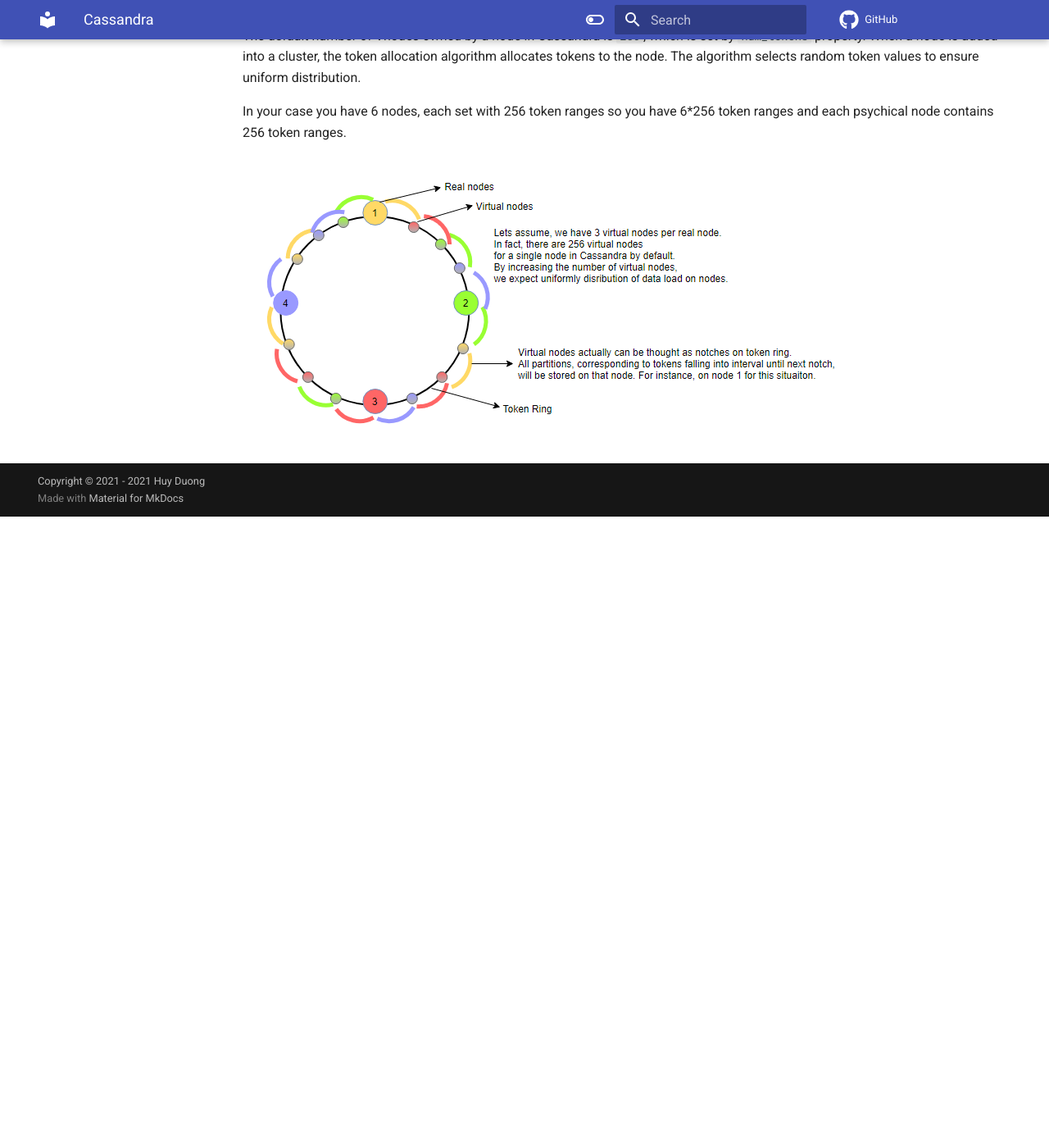
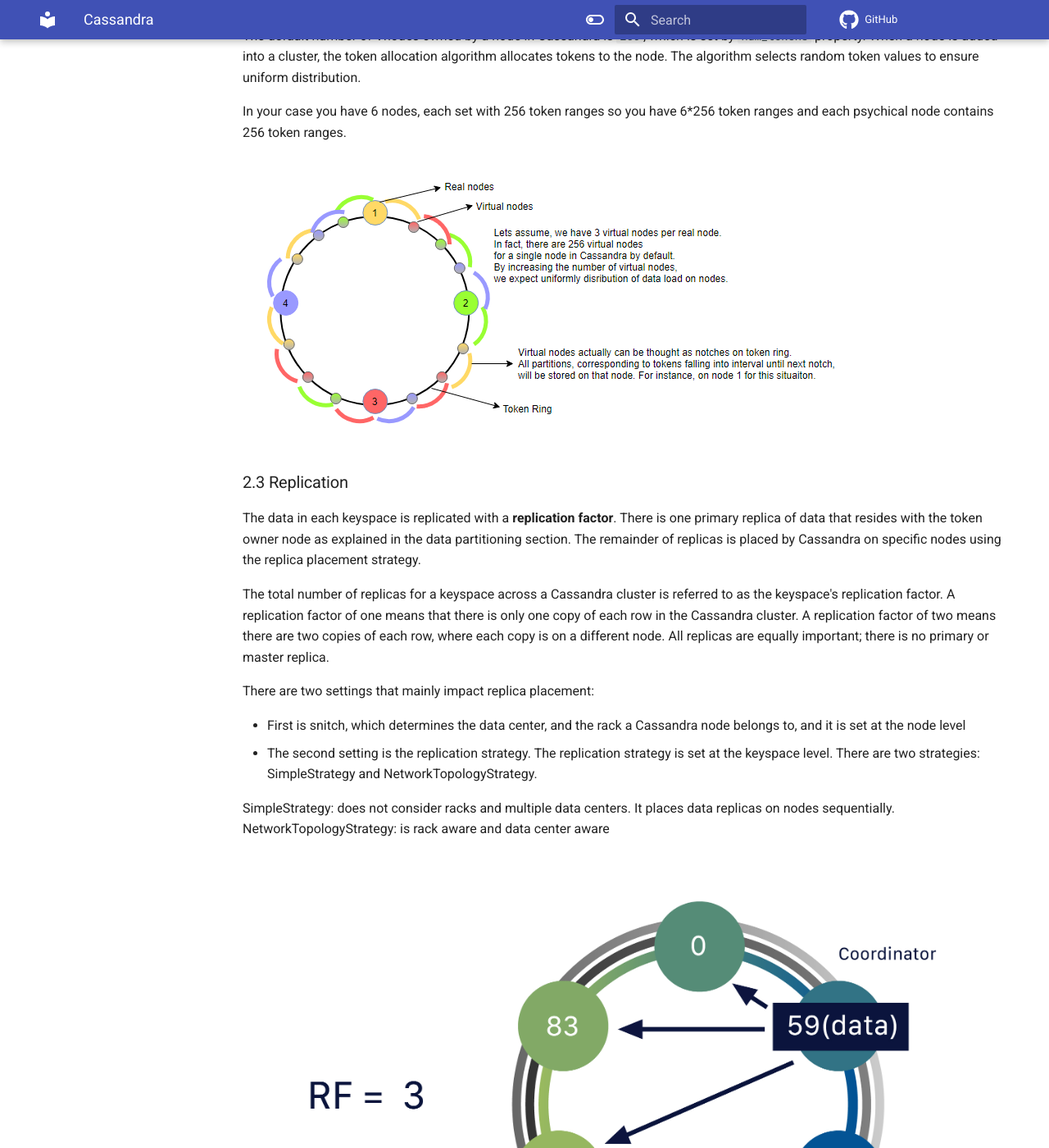
Before and after one commit to dinhhuy258/notes, an MkDocs documentation site: the page built from docs/web/database/cassandra.md, in a window 1280 px wide and 1400 px high, scrolled down 5478 px. Shown: the whole window at 82% size. Built offline with MkDocs 1.6.1 and Material for MkDocs 9.7.7, drawn with Linux system fonts in a browser that asks for light colours; comment, search, counter and statistics services are not loaded; before the commit the page ends 6108 px from its top, so only the background shows below that; some of the changed text lies outside the part shown.

Commit message:
Cassandra - replication and consistency level

```diff
--- a/docs/web/database/cassandra.md
+++ b/docs/web/database/cassandra.md
@@ -73,8 +73,46 @@ If one node is removed, data in removed node is placed on the next neighbor node
 
 Virtual nodes in a Cassandra cluster are also called vnodes. Vnodes can be defined for each physical node in the cluster. Each node in the ring can hold multiple virtual nodes.
 
-The default number of Vnodes owned by a node in Cassandra is `256`, which is set by  `num_tokens` property. When a node is added into a cluster, the token allocation algorithm allocates tokens to the node. The algorithm selects random token values to ensure uniform distribution.
+The default number of Vnodes owned by a node in Cassandra is `256`, which is set by `num_tokens` property. When a node is added into a cluster, the token allocation algorithm allocates tokens to the node. The algorithm selects random token values to ensure uniform distribution.
 
-In your case you have 6 nodes, each set with 256 token ranges so you have 6*256 token ranges and each psychical node contains 256 token ranges.
+In your case you have 6 nodes, each set with 256 token ranges so you have 6\*256 token ranges and each psychical node contains 256 token ranges.
 
 ![](../../assets/images/database/cassandra_virtual_node.png)
+
+### 2.3 Replication
+
+The data in each keyspace is replicated with a **replication factor**. There is one primary replica of data that resides with the token owner node as explained in the data partitioning section. The remainder of replicas is placed by Cassandra on specific nodes using the replica placement strategy.
+
+The total number of replicas for a keyspace across a Cassandra cluster is referred to as the keyspace's replication factor. A replication factor of one means that there is only one copy of each row in the Cassandra cluster. A replication factor of two means there are two copies of each row, where each copy is on a different node. All replicas are equally important; there is no primary or master replica.
+
+There are two settings that mainly impact replica placement:
+
+- First is snitch, which determines the data center, and the rack a Cassandra node belongs to, and it is set at the node level
+- The second setting is the replication strategy. The replication strategy is set at the keyspace level. There are two strategies: SimpleStrategy and NetworkTopologyStrategy.
+
+SimpleStrategy: does not consider racks and multiple data centers. It places data replicas on nodes sequentially.
+NetworkTopologyStrategy: is rack aware and data center aware
+
+![](../../assets/images/database/cassandra_replication.png)
+
+### 2.4 Consistency level
+
+The Cassandra consistency level is defined as the minimum number of Cassandra nodes that must acknowledge a read or write operation before the operation can be considered successful. Different consistency levels can be assigned to different Edge keyspaces.
+
+You can find all cassandra's consistency level [here](https://docs.scylladb.com/getting-started/consistency/#consistency-levels-reference)
+
+![](../../assets/images/database/cassandra_consistency.png)
+
+**Write Consistency**
+
+1. A client sends a write request to the coordinator.
+2. The coordinator forwards the write request (INSERT, UPDATE or DELETE) to all replica nodes whatever write CL you have set.
+3. The coordinator waits for n number of replica nodes to respond. n is set by the write CL.
+4. The coordinator sends the response back to the client.
+
+**Read Consistency**
+
+1. A client sends a read request to the coordinator.
+2. The coordinator forwards the read (SELECT) request to n number of replica nodes. n is set by the read CL.
+3. The coordinator waits for n number of replica nodes to respond.
+4. The coordinator then merges (finds out most recent copy of written data) the n number of responses to a single response and sends response to the client.
```
Also changed, not shown: docs/assets/images/database/cassandra_consistency.png (added), docs/assets/images/database/cassandra_replication.png (added).
